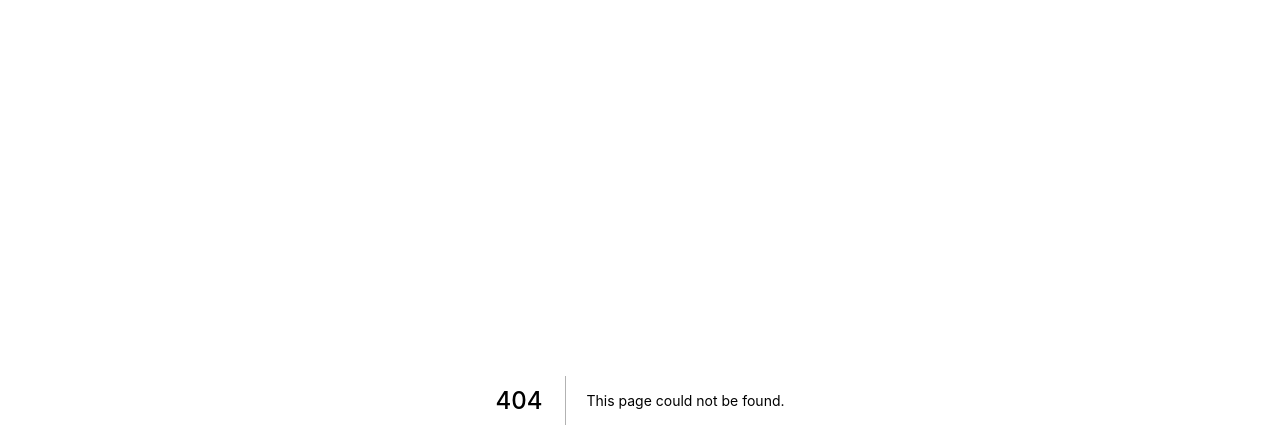
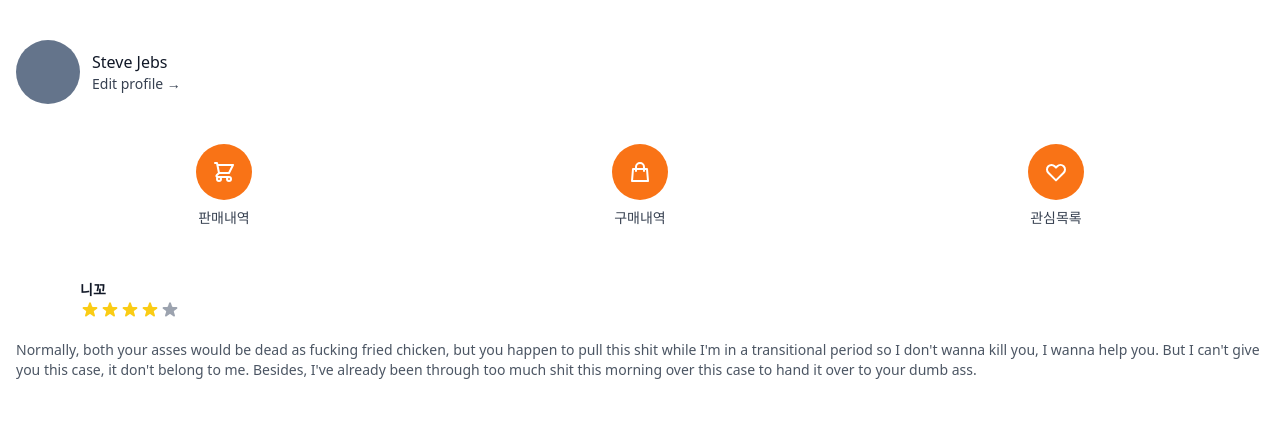
Before and after one commit to chominho14/Next-Project, a Next.js app: page /profile in a window 1280 px wide. Before the commit this address had no page. Shown: the top 448 px of the page. Built offline with nearby package versions, Linux system fonts and the light colour scheme.

Commit message:
v0.1.11 (UI Sections - 12 - profile)

```diff
--- /dev/null
+++ b/pages/profile.tsx
@@ -0,0 +1,147 @@
+import type { NextPage } from "next";
+
+const Profile: NextPage = () => {
+  return (
+    <div className="py-10 px-4">
+      <div className="flex items-center space-x-3">
+        <div className="w-16 h-16 bg-slate-500 rounded-full" />
+        <div className="flex flex-col">
+          <span className="font-medium text-gray-900">Steve Jebs</span>
+          <span className="text-sm text-gray-700">Edit profile &rarr;</span>
+        </div>
+      </div>
+      <div className="mt-10 flex justify-around">
+        <div className="flex flex-col items-center">
+          <div className="w-14 h-14 text-white bg-orange-500 rounded-full flex items-center justify-center">
+            <svg
+              className="w-6 h-6"
+              fill="none"
+              stroke="currentColor"
+              viewBox="0 0 24 24"
+              xmlns="http://www.w3.org/2000/svg"
+            >
+              <path
+                strokeLinecap="round"
+                strokeLinejoin="round"
+                strokeWidth="2"
+                d="M3 3h2l.4 2M7 13h10l4-8H5.4M7 13L5.4 5M7 13l-2.293 2.293c-.63.63-.184 1.707.707 1.707H17m0 0a2 2 0 100 4 2 2 0 000-4zm-8 2a2 2 0 11-4 0 2 2 0 014 0z"
+              ></path>
+            </svg>
+          </div>
+          <span className="text-sm mt-2 font-medium text-gray-700">
+            판매내역
+          </span>
+        </div>
+        <div className="flex flex-col items-center">
+          <div className="w-14 h-14 text-white bg-orange-500 rounded-full flex items-center justify-center">
+            <svg
+              className="w-6 h-6"
+              fill="none"
+              stroke="currentColor"
+              viewBox="0 0 24 24"
+              xmlns="http://www.w3.org/2000/svg"
+            >
+              <path
+                strokeLinecap="round"
+                strokeLinejoin="round"
+                strokeWidth="2"
+                d="M16 11V7a4 4 0 00-8 0v4M5 9h14l1 12H4L5 9z"
+              ></path>
+            </svg>
+          </div>
+          <span className="text-sm mt-2 font-medium text-gray-700">
+            구매내역
+          </span>
+        </div>
+        <div className="flex flex-col items-center">
+          <div className="w-14 h-14 text-white bg-orange-500 rounded-full flex items-center justify-center">
+            <svg
+              className="w-6 h-6"
+              fill="none"
+              stroke="currentColor"
+              viewBox="0 0 24 24"
+              xmlns="http://www.w3.org/2000/svg"
+            >
+              <path
+                strokeLinecap="round"
+                strokeLinejoin="round"
+                strokeWidth="2"
+                d="M4.318 6.318a4.5 4.5 0 000 6.364L12 20.364l7.682-7.682a4.5 4.5 0 00-6.364-6.364L12 7.636l-1.318-1.318a4.5 4.5 0 00-6.364 0z"
+              ></path>
+            </svg>
+          </div>
+          <span className="text-sm mt-2 font-medium text-gray-700">
+            관심목록
+          </span>
+        </div>
+      </div>
+      <div className="mt-12">
+        <div className="flex space-x-4 items-center">
+          <div className="w-12 h-12 rounded-full bg-slate" />
+          <div>
+            <h4 className="text-sm font-bold text-gray-900">니꼬</h4>
+            <div className="flex items-center">
+              <svg
+                className="text-yellow-400 h-5 w-5"
+                xmlns="http://www.w3.org/2000/svg"
+                viewBox="0 0 20 20"
+                fill="currentColor"
+                aria-hidden="true"
+              >
+                <path d="M9.049 2.927c.3-.921 1.603-.921 1.902 0l1.07 3.292a1 1 0 00.95.69h3.462c.969 0 1.371 1.24.588 1.81l-2.8 2.034a1 1 0 00-.364 1.118l1.07 3.292c.3.921-.755 1.688-1.54 1.118l-2.8-2.034a1 1 0 00-1.175 0l-2.8 2.034c-.784.57-1.838-.197-1.539-1.118l1.07-3.292a1 1 0 00-.364-1.118L2.98 8.72c-.783-.57-.38-1.81.588-1.81h3.461a1 1 0 00.951-.69l1.07-3.292z" />
+              </svg>
+              <svg
+                className="text-yellow-400 h-5 w-5"
+                xmlns="http://www.w3.org/2000/svg"
+                viewBox="0 0 20 20"
+                fill="currentColor"
+                aria-hidden="true"
+              >
+                <path d="M9.049 2.927c.3-.921 1.603-.921 1.902 0l1.07 3.292a1 1 0 00.95.69h3.462c.969 0 1.371 1.24.588 1.81l-2.8 2.034a1 1 0 00-.364 1.118l1.07 3.292c.3.921-.755 1.688-1.54 1.118l-2.8-2.034a1 1 0 00-1.175 0l-2.8 2.034c-.784.57-1.838-.197-1.539-1.118l1.07-3.292a1 1 0 00-.364-1.118L2.98 8.72c-.783-.57-.38-1.81.588-1.81h3.461a1 1 0 00.951-.69l1.07-3.292z" />
+              </svg>
+              <svg
+                className="text-yellow-400 h-5 w-5"
+                xmlns="http://www.w3.org/2000/svg"
+                viewBox="0 0 20 20"
+                fill="currentColor"
+                aria-hidden="true"
+              >
+                <path d="M9.049 2.927c.3-.921 1.603-.921 1.902 0l1.07 3.292a1 1 0 00.95.69h3.462c.969 0 1.371 1.24.588 1.81l-2.8 2.034a1 1 0 00-.364 1.118l1.07 3.292c.3.921-.755 1.688-1.54 1.118l-2.8-2.034a1 1 0 00-1.175 0l-2.8 2.034c-.784.57-1.838-.197-1.539-1.118l1.07-3.292a1 1 0 00-.364-1.118L2.98 8.72c-.783-.57-.38-1.81.588-1.81h3.461a1 1 0 00.951-.69l1.07-3.292z" />
+              </svg>
+              <svg
+                className="text-yellow-400 h-5 w-5"
+                xmlns="http://www.w3.org/2000/svg"
+                viewBox="0 0 20 20"
+                fill="currentColor"
+                aria-hidden="true"
+              >
+                <path d="M9.049 2.927c.3-.921 1.603-.921 1.902 0l1.07 3.292a1 1 0 00.95.69h3.462c.969 0 1.371 1.24.588 1.81l-2.8 2.034a1 1 0 00-.364 1.118l1.07 3.292c.3.921-.755 1.688-1.54 1.118l-2.8-2.034a1 1 0 00-1.175 0l-2.8 2.034c-.784.57-1.838-.197-1.539-1.118l1.07-3.292a1 1 0 00-.364-1.118L2.98 8.72c-.783-.57-.38-1.81.588-1.81h3.461a1 1 0 00.951-.69l1.07-3.292z" />
+              </svg>
+              <svg
+                className="text-gray-400 h-5 w-5"
+                xmlns="http://www.w3.org/2000/svg"
+                viewBox="0 0 20 20"
+                fill="currentColor"
+                aria-hidden="true"
+              >
+                <path d="M9.049 2.927c.3-.921 1.603-.921 1.902 0l1.07 3.292a1 1 0 00.95.69h3.462c.969 0 1.371 1.24.588 1.81l-2.8 2.034a1 1 0 00-.364 1.118l1.07 3.292c.3.921-.755 1.688-1.54 1.118l-2.8-2.034a1 1 0 00-1.175 0l-2.8 2.034c-.784.57-1.838-.197-1.539-1.118l1.07-3.292a1 1 0 00-.364-1.118L2.98 8.72c-.783-.57-.38-1.81.588-1.81h3.461a1 1 0 00.951-.69l1.07-3.292z" />
+              </svg>
+            </div>
+          </div>
+        </div>
+        <div className="mt-4 text-gray-600 text-sm">
+          <p>
+            Normally, both your asses would be dead as fucking fried chicken,
+            but you happen to pull this shit while I&apos;m in a transitional
+            period so I don&apos;t wanna kill you, I wanna help you. But I
+            can&apos;t give you this case, it don&apos;t belong to me. Besides,
+            I&apos;ve already been through too much shit this morning over this
+            case to hand it over to your dumb ass.
+          </p>
+        </div>
+      </div>
+    </div>
+  );
+};
+
+export default Profile;
```
